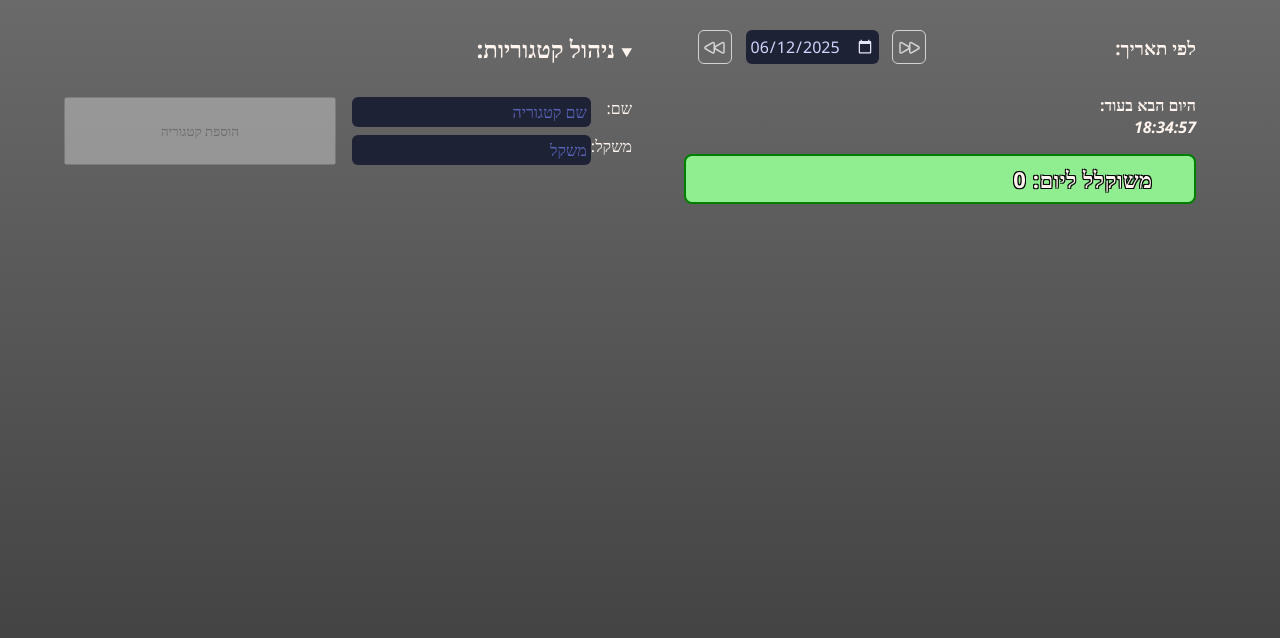
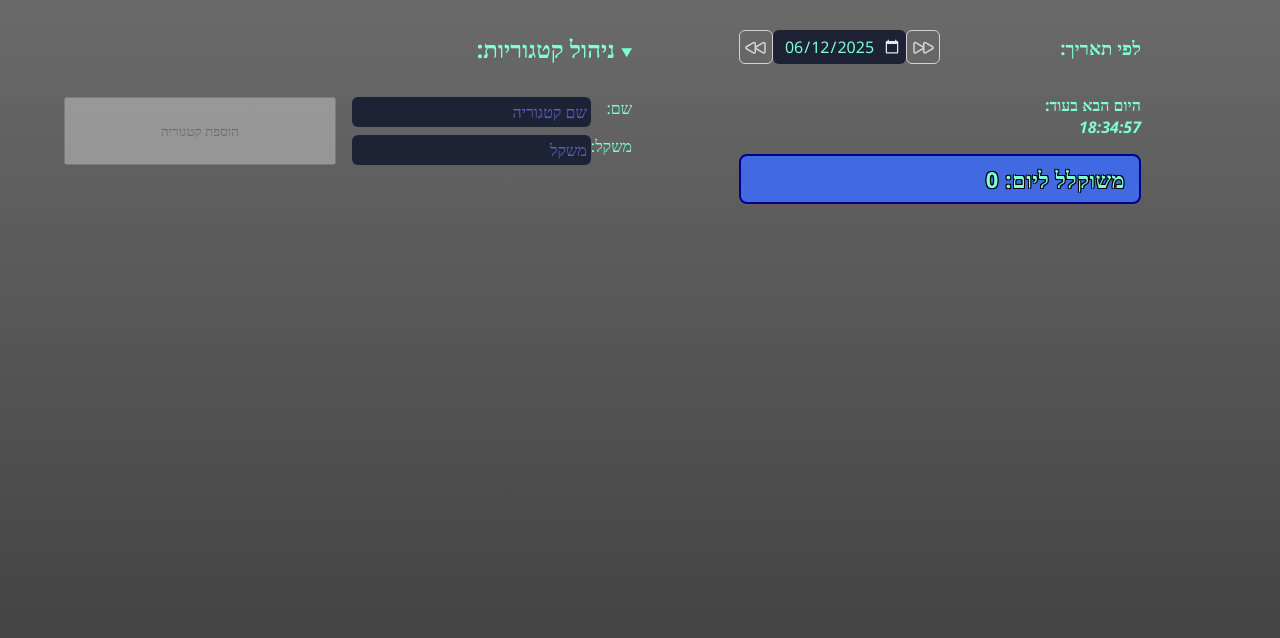
Before and after one commit to Eytan414/goals, an Angular app: page / in a window 1280 px wide. Shown: the top 638 px of the page. Built offline with nearby package versions, Linux system fonts and the light colour scheme.

Commit message:
restructure

```diff
--- a/src/app/components/categories/categories.scss
+++ b/src/app/components/categories/categories.scss
@@ -3,12 +3,10 @@ main {
     grid-template-columns: 1fr 1fr;
     gap: .5rem 5rem;
     padding: .5rem;
-    border: .125rem solid green;
+    border: .125rem solid darkblue;
     border-radius: .5rem;
-    max-width: min(100%, 777px);
-    background-color: lightgreen;
+    background-color: royalblue;
     text-align: center;
-    width: 40vw;
 
     .record {
         display: flex;
--- a/src/app/components/categories/decrement-btn/decrement-btn.ts
+++ b/src/app/components/categories/decrement-btn/decrement-btn.ts
@@ -1,5 +1,5 @@
 import { ChangeDetectionStrategy, Component, inject, input } from '@angular/core';
-import { DBService, CategoryRecord } from '../../services/db';
+import { DBService, CategoryRecord } from '../../../services/db';
 
 @Component({
   selector: 'decrement-btn',
--- a/src/app/components/categories/increment-btn/increment-btn.ts
+++ b/src/app/components/categories/increment-btn/increment-btn.ts
@@ -1,5 +1,5 @@
 import { ChangeDetectionStrategy, Component, inject, input } from '@angular/core';
-import { CategoryRecord, DBService } from '../../services/db';
+import { CategoryRecord, DBService } from '../../../services/db';
 
 @Component({
   selector: 'increment-btn',
--- a/src/app/components/change-date/change-date.ts
+++ b/src/app/components/home/change-date/change-date.ts
@@ -1,5 +1,5 @@
 import { ChangeDetectionStrategy, Component, inject, input } from '@angular/core';
-import { AppService } from '../../services/app-service';
+import { AppService } from '../../../services/app-service';
 
 @Component({
   selector: 'change-date',
--- a/src/app/components/home/home.scss
+++ b/src/app/components/home/home.scss
@@ -6,7 +6,7 @@ main {
     gap: 1rem;
     width: calc(100% - 2rem);
     justify-self: center;
-    color: seashell;
+    color: aquamarine;
 
     &>section {
         height: calc(100vh - 2rem);
@@ -26,6 +26,11 @@ main {
         .date-interaction {
             display: flex;
             justify-content: space-evenly;
+
+            text-align: center !important;
+            input{
+                text-align: center !important;
+            }
         }
     }
 
--- a/src/app/components/home/home.ts
+++ b/src/app/components/home/home.ts
@@ -3,9 +3,9 @@ import { FormsModule } from '@angular/forms';
 import { AppService } from '../../services/app-service';
 import { DBService } from '../../services/db';
 import { Categories } from '../categories/categories';
-import { ChangeDate } from '../change-date/change-date';
+import { ChangeDate } from './change-date/change-date';
 import { ManageCatagories } from '../manage-catagories/manage-catagories';
-import { Countdown } from '../countdown/countdown';
+import { Countdown } from './countdown/countdown';
 
 @Component({
   selector: 'app-home',
--- a/src/styles.scss
+++ b/src/styles.scss
@@ -10,7 +10,7 @@ body {
 
 input {
     background-color: #1E2235;
-    color: #D0D7FF;
+    color: aquamarine;
     font-size: 1rem;
     padding: .25rem;
     border: none;
```
Also changed, not shown: src/app/components/home/change-date/change-date.html (renamed from src/app/components/change-date/change-date.html), src/app/components/home/change-date/change-date.scss (renamed from src/app/components/change-date/change-date.scss), src/app/components/home/countdown/countdown.html (renamed from src/app/components/countdown/countdown.html), src/app/components/home/countdown/countdown.scss (renamed from src/app/components/countdown/countdown.scss), src/app/components/home/countdown/countdown.ts (renamed from src/app/components/countdown/countdown.ts).
